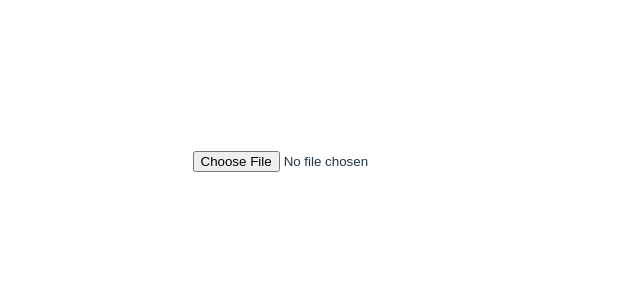
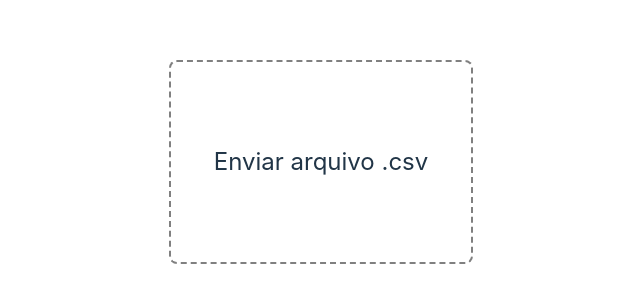
Before and after one commit to ArthurBiasibetti/trabalho-DS-frontend, a React (Vite) app: page / in a window 1280 px wide. Shown: the part 240-542 px from the top of the page, without its empty margins (321-961 px from the left). Built offline with nearby package versions, Linux system fonts and the light colour scheme.

Commit message:
Input e valores lidos do .csv na tela

```diff
--- a/src/App.module.scss
+++ b/src/App.module.scss
@@ -1,7 +1,9 @@
 .App {
+  display: flex;
   max-width: 1280px;
   margin: 0 auto;
   padding: 2rem;
+  place-content: center;
   text-align: center;
 }
 
@@ -16,6 +18,11 @@
 }
 .logo.react:hover {
   filter: drop-shadow(0 0 2em #61dafbaa);
+}
+
+.input-wrapper{
+  width: 300px;
+  height: 200px;
 }
 
 @keyframes logo-spin {
--- a/src/App.tsx
+++ b/src/App.tsx
@@ -5,25 +5,28 @@ import { getDemo } from './api/demo'
 
 import style from './App.module.scss'
 import HttpClient from './config/axios'
+import { UploadInput } from './components/UploadInput'
 
-const uploadFile = (file: File) => {
+const uploadFile = (file: File, cb: (data: any[]) => void) => {
   const formData = new FormData();
   formData.append('file', file)
-  HttpClient.api.post('/file', formData  );
+  HttpClient.api.post('/file', formData  ).then((data) => cb(JSON.parse(data.request.response).data as any[]));
 }
 
 function App() {
 
-  useEffect(() => {
-    getDemo().then((data) => {console.log(data)})
-  }, [])
+  const [data, setData] = useState<any[]>([]);
+
+
 
   return (
     <div className={style.App}>
-        <input type='file' onChange={
-          (e) => {console.log(e.target.files && e.target.files[0])
-         if(e.target.files) uploadFile(e.target.files[0])}
-        }/>
+        <div className={style['input-wrapper']}  >
+          {!data.length && <UploadInput onChange={(file) => uploadFile(file, (data) => setData(data))}/>}
+        </div>
+        <div className={style['data-wrapper']}>
+          {!!data.length && data.map((data) => <p key={data.NUMERO}>{data.NUMERO} | {data.DESCRICAO}</p>)}
+        </div>
     </div>
   )
 }
--- /dev/null
+++ b/src/components/UploadInput/index.tsx
@@ -0,0 +1,53 @@
+import React, { useRef, useState } from 'react'
+import { UploadInputProps } from './interfaces';
+
+import style from './styles.module.scss'
+
+
+export const UploadInput: React.FC<UploadInputProps> = ({onChange , ...props}) => {
+  const [isDragOver, setIsDragOver] = useState(false);
+  const inputRef = useRef<HTMLInputElement>(null);
+
+  const onDragOverHandle = (event: React.DragEvent<HTMLDivElement>) => {
+    event.preventDefault();
+    if(!isDragOver){
+      setIsDragOver(true);
+    }
+  }
+
+  const onDragLeaveHandle = () => {
+    setIsDragOver(false);
+  }
+
+  const onDropHandler = (event: React.DragEvent<HTMLDivElement>) => {
+    event.preventDefault();
+    setIsDragOver(false);
+      if(inputRef.current) {
+        inputRef.current.files = event.dataTransfer.files;
+        onChangeHandle(inputRef.current.files);
+      };
+  }
+
+  const onChangeHandle = (fileList: FileList) => {
+    onChange(fileList[0]);
+  }
+
+  return (
+    <label>
+      <div
+        className={`${style['input_wrapper']} ${isDragOver ? style['is_over'] : ''}`}
+        onDrop={onDropHandler}
+        onDragLeave={onDragLeaveHandle}
+        onDragOver={onDragOverHandle}
+      >
+        <input
+          ref={inputRef}
+          type='file'
+          onChange={(event) => event.target?.files && onChangeHandle(event.target.files)}
+          className={style['input_file']}/>
+        <span className={style['warning_label']}> {inputRef.current?.files ? inputRef.current.files[0]?.name : 'Enviar arquivo .csv'} </span>
+      </div>
+    </label>
+
+  )
+}
--- /dev/null
+++ b/src/components/UploadInput/interfaces.ts
@@ -0,0 +1,3 @@
+export interface UploadInputProps {
+  onChange: (newFile: File) => void
+}
--- /dev/null
+++ b/src/components/UploadInput/styles.module.scss
@@ -0,0 +1,31 @@
+.input_wrapper {
+  display: flex;
+  place-content: center;
+  place-items: center;
+
+  width: 100%;
+  height: 100%;
+
+  border: 2px dashed gray;
+  border-radius: 8px;
+
+  &.is_over {
+    background-color: rgba(green, 0.1);
+    color: green;
+    border-color: green;
+  }
+}
+
+.warning_label {
+  font-size: 1.5rem;
+  word-break: break-all;
+}
+
+.input_file {
+  display: none;
+}
+
+.data_wrapper {
+  display: flex;
+  flex-direction: column;
+}
```
